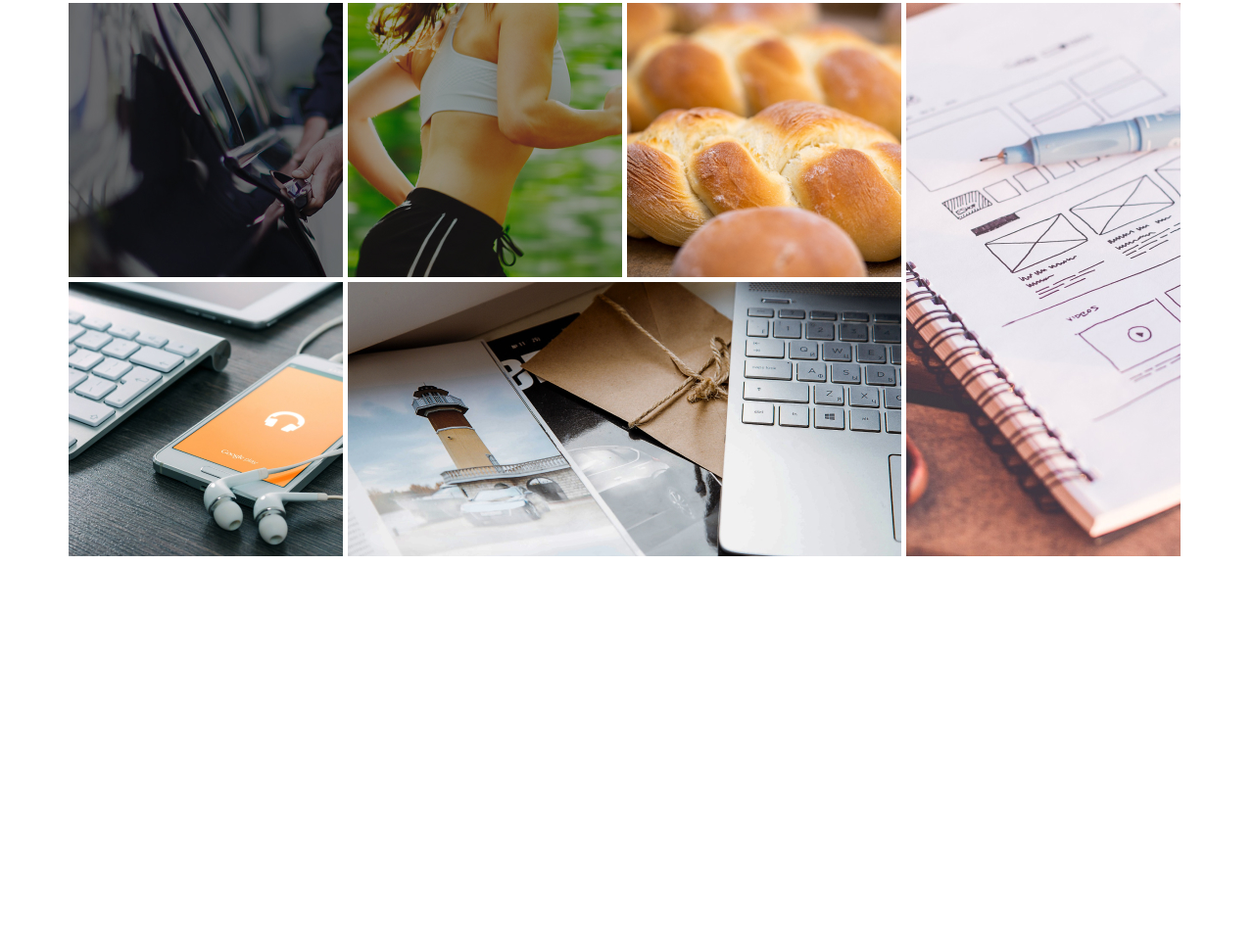
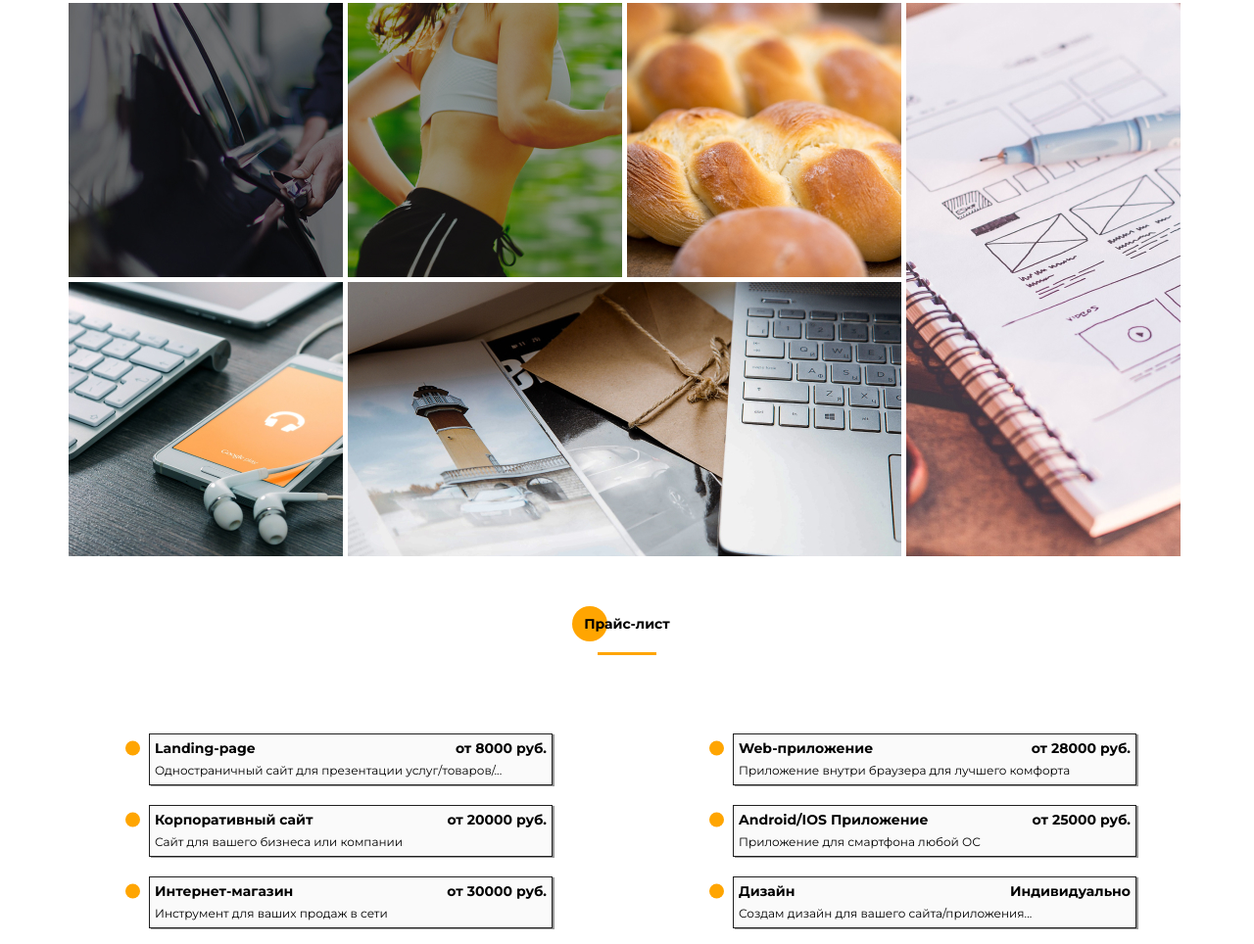
Before and after one commit to virgomessier/portfolio, a website: page src/index.html in a window 1280 px wide. Shown: the part 3681-4645 px from the top of the page at 98% size. Before the commit the page ends 4249 px from the top, so only its background shows below. Drawn offline with Linux system fonts and the light colour scheme.

Commit message:
V2.6 made sixth page - prices

```diff
--- a/src/index.html
+++ b/src/index.html
@@ -563,6 +563,92 @@
 			</div>
 		</div>
 	</section>
+	<section class="prices">
+		<div class="container">
+			<div class="title__block">
+				<h2 class="subtitle subtitle__fz16 subtitle__section">
+					Прайс-лист
+				</h2>
+				<div class="divider divider_margintop"></div>
+			</div>
+			<div class="prices__wrapper">
+				<section class="prices__column">
+					<ul>
+						<li class="prices__item">
+							<h5 class="subtitle prices__item-subtitle">
+								Landing-page
+							</h5>
+							<p class="subtitle prices__item-price">
+								от 8000 руб.
+							</p>
+							<p class="descr prices__item-descr">
+								Одностраничный сайт для презентации услуг/товаров/...
+							</p>
+						</li>
+						<li class="prices__item">
+							<h5 class="subtitle prices__item-subtitle">
+								Корпоративный сайт
+							</h5>
+							<p class="subtitle prices__item-price">
+								от 20000 руб.
+							</p>
+							<p class="descr prices__item-descr">
+								Сайт для вашего бизнеса или компании
+							</p>
+						</li>
+						<li class="prices__item">
+							<h5 class="subtitle prices__item-subtitle">
+								Интернет-магазин
+							</h5>
+							<p class="subtitle prices__item-price">
+								от 30000 руб.
+							</p>
+							<p class="descr prices__item-descr">
+								Инструмент для ваших продаж в сети
+							</p>
+						</li>
+					</ul>
+				</section>
+				<section class="prices__column">
+					<ul>
+						<li class="prices__item">
+							<h5 class="subtitle prices__item-subtitle">
+								Web-приложение
+							</h5>
+							<p class="subtitle prices__item-price">
+								от 28000 руб.
+							</p>
+							<p class="descr prices__item-descr">
+								Приложение внутри браузера для лучшего комфорта
+							</p>
+						</li>
+						<li class="prices__item">
+							<h5 class="subtitle prices__item-subtitle">
+								Android/IOS Приложение
+							</h5>
+							<p class="subtitle prices__item-price">
+								от 25000 руб.
+							</p>
+							<p class="descr prices__item-descr">
+								Приложение для смартфона любой ОС
+							</p>
+						</li>
+						<li class="prices__item">
+							<h5 class="subtitle prices__item-subtitle">
+								Дизайн
+							</h5>
+							<p class="subtitle prices__item-price">
+								Индивидуально
+							</p>
+							<p class="descr prices__item-descr">
+								Создам дизайн для вашего сайта/приложения...
+							</p>
+						</li>
+					</ul>
+				</section>
+			</div>
+		</div>
+	</section>
 
     <script src="js/main.min.js"></script>
   </body>
--- a/src/scss/blocks/_divider.scss
+++ b/src/scss/blocks/_divider.scss
@@ -3,4 +3,7 @@
     height: 3px;
     background-color: $main-color;
     margin: 0 0 20px 0;
+    &_margintop {
+        margin-top: 20px;
+    }
 }
--- /dev/null
+++ b/src/scss/blocks/_prices.scss
@@ -0,0 +1,51 @@
+.prices {
+    padding: 60px 0 0 0;
+    &__wrapper {
+        display: flex;
+        justify-content: space-between;
+        flex-direction: row;
+        padding: 0 50px 0 50px;
+        margin-top: 40px;
+    }
+    &__item {
+        display: grid;
+        grid-template-columns: repeat(2, minmax(auto, 200px));
+        margin-top: 20px;
+        border: solid 1px #202020;
+        padding: 5px;
+        background-color: #fafafa;
+        box-shadow: 2px 1px rgba(0,0,0, 0.4);
+        transition: 0.2s all ease;
+        &:hover {
+            background-color: #e0e0e0;
+            cursor: default;
+        }
+        &-subtitle {
+            display: block;
+            margin: 0;
+            position: relative;
+            &:before {
+                content: '';
+                width: 15px;
+                height: 15px;
+                background-color: $main-color;
+                border-radius: 100%;
+                position: absolute;
+                top: 50%;
+                transform: translateY(-50%);
+                left: -30px;
+            }
+        }
+        &-price {
+            display: block;
+            margin: 0;
+            justify-self: end;
+        }
+        &-descr {
+            display: block;
+            margin: 0;
+            grid-column: 1/3;
+            margin-top: 5px;
+        }
+    }
+}
--- a/src/scss/style.scss
+++ b/src/scss/style.scss
@@ -16,6 +16,7 @@
 @import 'blocks/resume';
 @import 'blocks/skills';
 @import 'blocks/portfolio';
+@import 'blocks/prices';
 
 * {
   font-family: "Montserrat";
```
Also changed, not shown: src/css/style.min.css.
